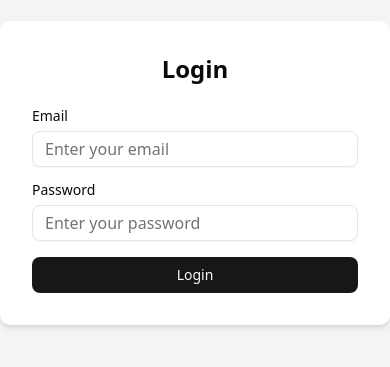
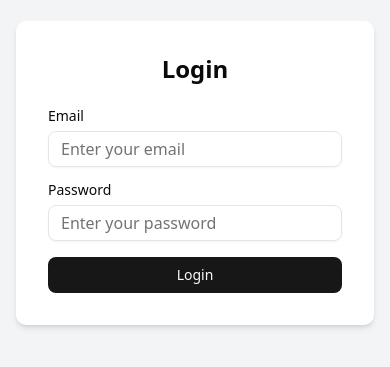
Before and after one commit to fadhilc97/laundry-pos-fe, a React (Vite) app: page /login in a window 390 px wide. Shown: the part 249-616 px from the top of the page. Built offline with nearby package versions, Linux system fonts and the light colour scheme.

Commit message:
Improve the login page with better responsiveness in mobile screen size

```diff
--- a/src/pages/Login/Login.tsx
+++ b/src/pages/Login/Login.tsx
@@ -2,7 +2,7 @@
 
 export default function Login() {
   return (
-    <div className="flex items-center justify-center min-h-screen bg-gray-100">
+    <div className="flex items-center p-4 justify-center min-h-screen bg-gray-100">
       <div className="w-full max-w-md p-8 space-y-6 bg-white rounded-lg shadow-md">
         <h1 className="text-2xl font-bold text-center">Login</h1>
         <LoginForm />
```
